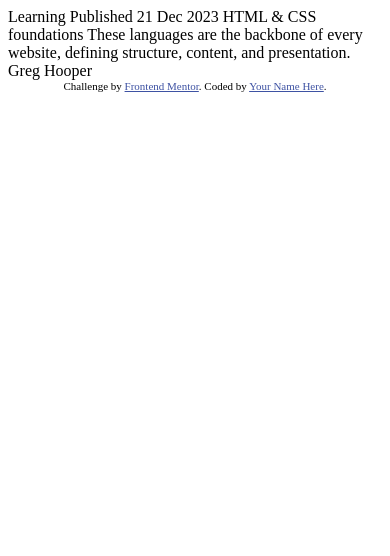
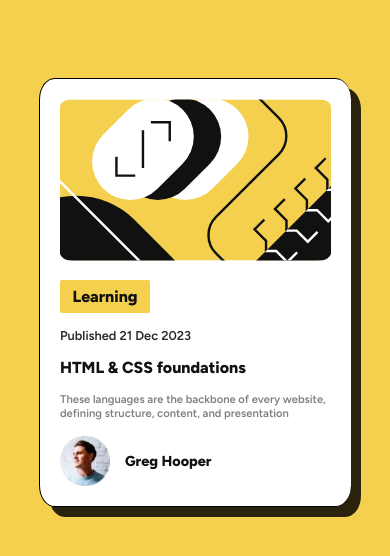
Before and after one commit to ThembaMtshelwane/blog-preview-card-main, a plain HTML site: page index.html in a window 390 px wide. Drawn offline with Linux system fonts and the light colour scheme.

Commit message:
mobile implementation

```diff
--- a/index.html
+++ b/index.html
@@ -1,34 +1,45 @@
 <!DOCTYPE html>
 <html lang="en">
-<head>
-  <meta charset="UTF-8">
-  <meta name="viewport" content="width=device-width, initial-scale=1.0"> <!-- displays site properly based on user's device -->
-
-  <link rel="icon" type="image/png" sizes="32x32" href="./assets/images/favicon-32x32.png">
-
-  <title>Frontend Mentor | Blog preview card</title>
-
-  <!-- Feel free to remove these styles or customise in your own stylesheet 👍 -->
-  <style>
-    .attribution { font-size: 11px; text-align: center; }
-    .attribution a { color: hsl(228, 45%, 44%); }
-  </style>
-</head>
-<body>
-
-  Learning
-
-  Published 21 Dec 2023
-
-  HTML & CSS foundations
-
-  These languages are the backbone of every website, defining structure, content, and presentation.
-
-  Greg Hooper
-
-  <div class="attribution">
-    Challenge by <a href="https://www.frontendmentor.io?ref=challenge" target="_blank">Frontend Mentor</a>.
-    Coded by <a href="#">Your Name Here</a>.
-  </div>
-</body>
+  <head>
+    <meta charset="UTF-8" />
+    <meta name="viewport" content="width=device-width, initial-scale=1.0" />
+    <link rel="stylesheet" href="./styles.css" />
+    <title>Frontend Mentor | Blog preview card</title>
+    <link rel="preconnect" href="https://fonts.googleapis.com" />
+    <link rel="preconnect" href="https://fonts.gstatic.com" crossorigin />
+    <link
+      href="https://fonts.googleapis.com/css2?family=Figtree:wght@600;800&family=Karla:wght@400;700&display=swap"
+      rel="stylesheet"
+    />
+  </head>
+  <body>
+    <main>
+      <section id="card">
+        <section id="top-section">
+          <img
+            id="blog-image"
+            src="./assets/images/illustration-article.svg"
+            alt=""
+          />
+        </section>
+        <section id="bottom-section">
+          <button>Learning</button>
+          <p id="date">Published 21 Dec 2023</p>
+          <h4>HTML & CSS foundations</h4>
+          <p id="info">
+            These languages are the backbone of every website, defining
+            structure, content, and presentation
+          </p>
+          <section id="profile">
+            <img
+              id="profile-image"
+              src="./assets/images/image-avatar.webp"
+              alt=""
+            />
+            <h5 id="profile-name">Greg Hooper</h5>
+          </section>
+        </section>
+      </section>
+    </main>
+  </body>
 </html>
--- /dev/null
+++ b/styles.css
@@ -0,0 +1,87 @@
+*,
+*::after,
+*::before {
+  box-sizing: border-box;
+  margin: 0;
+  padding: 0;
+  font-family: 'Figtree', sans-serif;
+  font-size: 16px;
+  font-weight: 400;
+  color: #121212;
+}
+
+body {
+  width: 100%;
+  height: 100%;
+  background-color: #f4d04e;
+}
+#card {
+  background-color: white;
+  margin: auto;
+  padding: 20px;
+  border-top: 1px solid black;
+  border-bottom: 1px solid black;
+  border-left: 1px solid black;
+  width: 80%;
+  margin-top: 20%;
+  margin-bottom: 20%;
+  border-radius: 5%;
+  box-shadow: 10px 10px 0px 0px rgba(0, 0, 0, 0.83);
+}
+
+#blog-image {
+  width: 100%;
+  height: 100%;
+  border-radius: 5%;
+}
+
+#bottom-section {
+  margin-top: 15px;
+  padding: 0;
+}
+
+button {
+  margin: 0 0 15px 0;
+  background-color: #f4d04e;
+  padding: 7px;
+  width: 90px;
+  border-radius: 2px;
+  border: none;
+  font-weight: 800;
+}
+
+#date {
+  padding: 0;
+  margin: 0 0 15px 0;
+  font-size: 0.8rem;
+  opacity: 0.9;
+}
+
+h4 {
+  font-weight: 800;
+  margin: 0 0 15px 0;
+}
+
+#info {
+  padding: 0;
+  margin: 0 0 15px 0;
+  font-size: 0.7rem;
+  color: #808080;
+}
+
+#profile {
+  display: flex;
+}
+
+#profile-image {
+  width: 50px;
+}
+
+#profile-name {
+  display: flex;
+  align-items: center;
+  font-size: 0.9rem;
+  font-weight: 800;
+  margin-left: 15px;
+  font-size: 0.9rem;
+}
```
